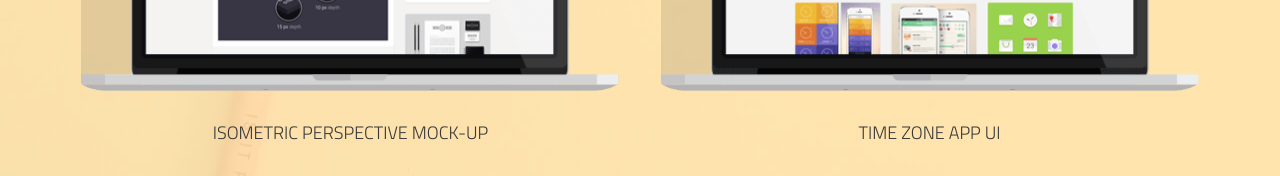
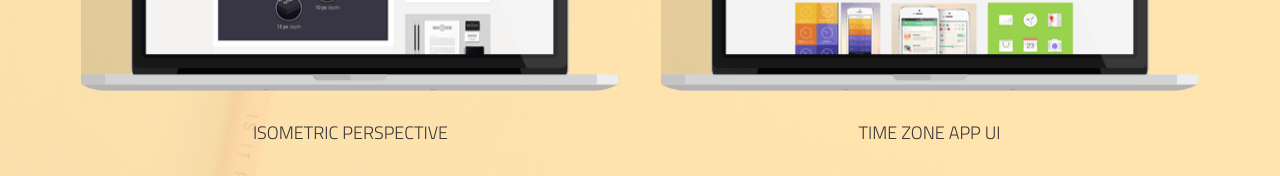
Before and after one commit to ranabfr/Cuda, a plain HTML site: page index.html in a window 1280 px wide. Shown: the part 3480-3656 px from the top of the page. Drawn offline with nearby package versions, Linux system fonts and the light colour scheme.

Commit message:
Update index.html

```diff
--- a/index.html
+++ b/index.html
@@ -223,7 +223,7 @@
 		<div class="row container">
 			<div class="col span_1_of_2 mix apps box">
 				<img src="resources/img/pc1.png" alt="Isometric Perspective Mock-Up" class="portfolio-img">
-				<h4>Isometric Perspective Mock-Up</h4>
+				<h4>Isometric Perspective</h4>
 			</div>
 			<div class="col span_1_of_2 mix apps web box">
 				<img src="resources/img/pc2.png" alt="Time Zone App UI" class="portfolio-img">
```
